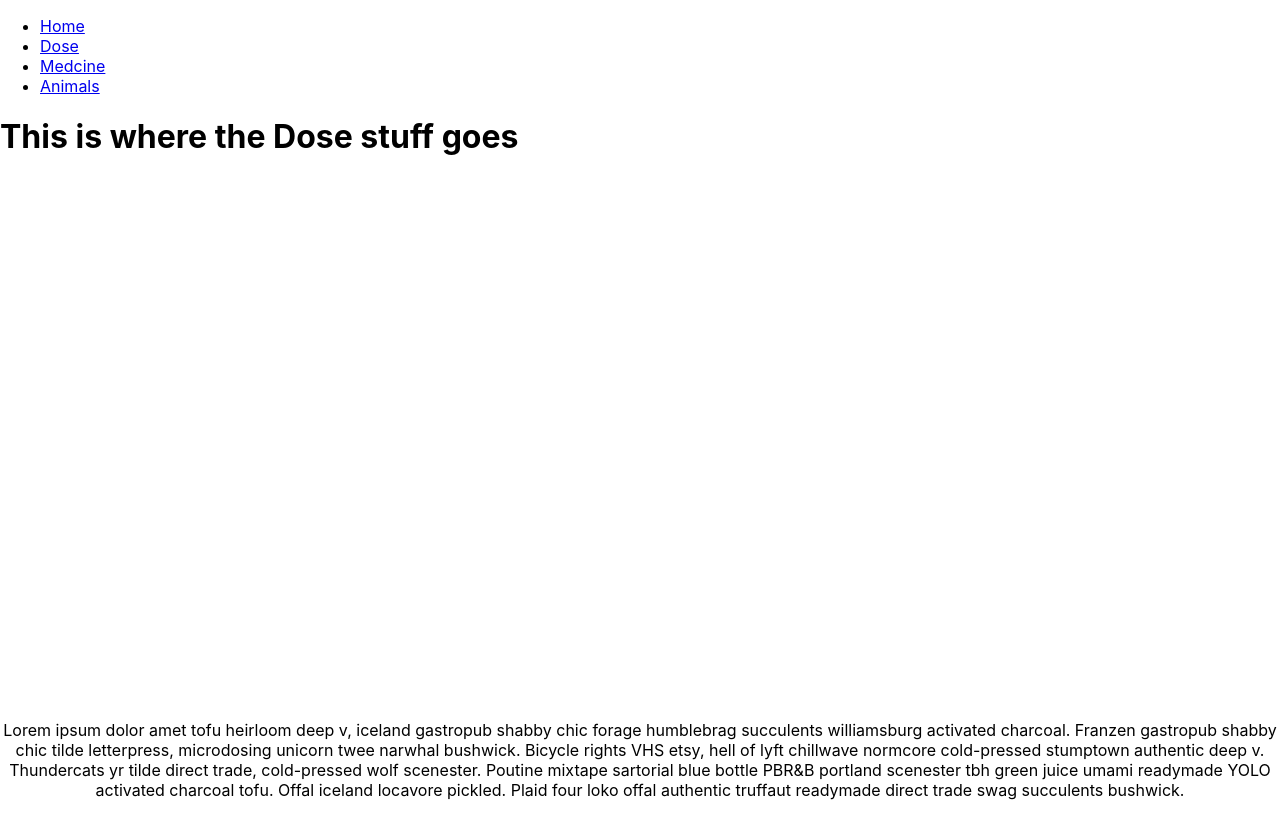
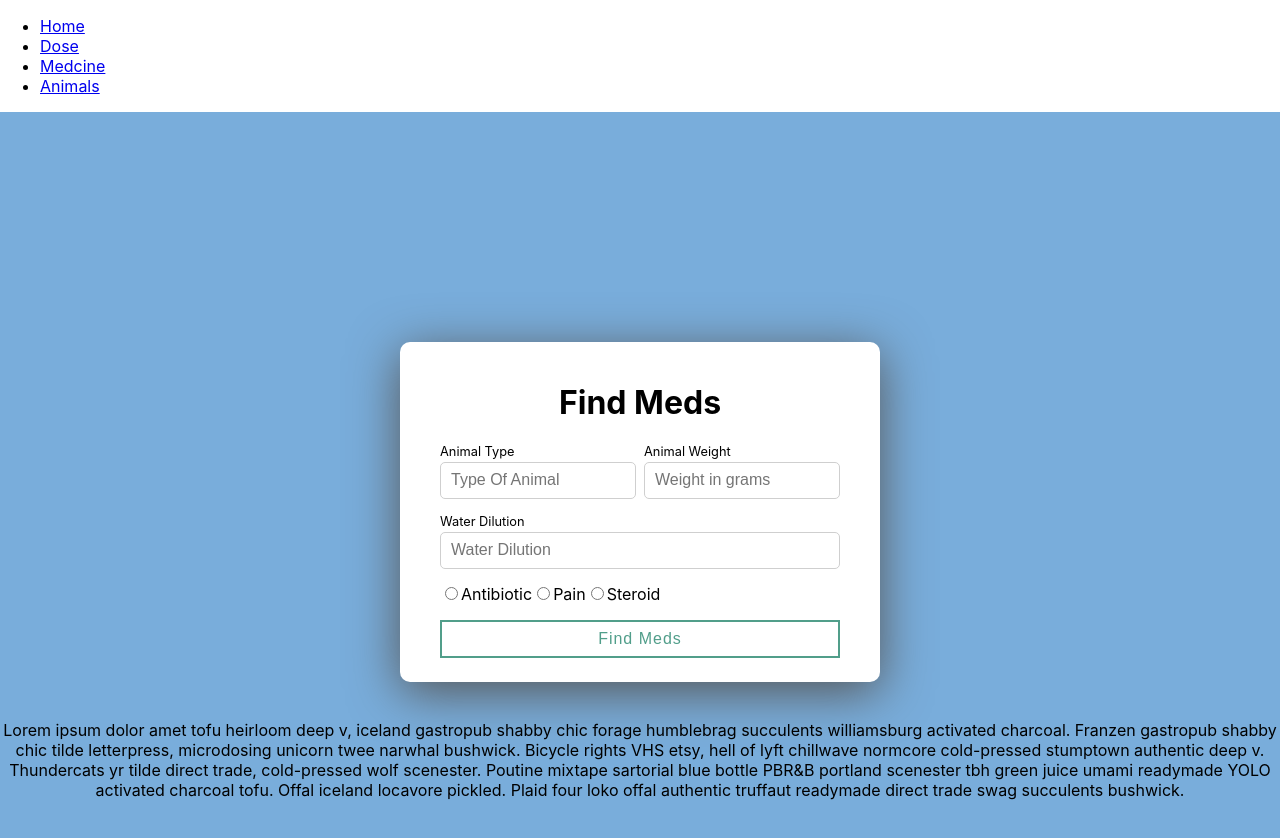
Before and after one commit to Rayxclockwork/AnimalRehab, a React (Create React App) app in the folder animal-rehab/: page /dose in a window 1280 px wide. Shown: the top 838 px of the page. Before the commit the page ends 800 px from the top, so only its background shows below. Built offline with nearby package versions, Linux system fonts and the light colour scheme.

Commit message:
dose page setup x still working on it

```diff
--- a/animal-rehab/src/components/Dose/Dose.js
+++ b/animal-rehab/src/components/Dose/Dose.js
@@ -1,8 +1,49 @@
-import React from "react";
+import React, { Component } from 'react';
 
-class Dose extends React.Component {
+class Dose extends Component {
+    constructor(props){
+        super(props);
+        this.state = {
+            name: '',
+            weight: '',
+            dilution: ''
+        }
+    }
+
     render() {
-        return <h1>This is where the Dose stuff goes</h1>
+        return <div className='wrapper'>
+            <div className='form-wrapper'>
+                <h1>Find Meds</h1>
+                <form onSubmit={this.handleSubmit} noValidate>
+                    <div className='animalType'>
+                        <label htmlFor='animalType'>Animal Type</label>
+                        <input type='text' className='' placeholder='Type Of Animal' type='text' name='animalType' noValidate onChange={this.handleChange}>
+                        </input>
+                    </div>
+                    <div className='animalWeight'>
+                        <label htmlFor='animalWeight'>Animal Weight</label>
+                        <input type='text' className='' placeholder='Weight in grams' type='text' name='animalWeight' noValidate onChange={this.handleChange}>
+                        </input>
+                    </div>
+                    <div className='waterDilution'>
+                        <label htmlFor='waterDilution'>Water Dilution</label>
+                        <input type='text' className='' placeholder='Water Dilution' type='text' name='waterDilution' noValidate onChange={this.handleChange}>
+                        </input>
+                    </div>
+                    <div className="radio">
+                            <input type="radio" name="medType" />
+                            Antibiotic
+                            <input type="radio" name="medType" />
+                            Pain
+                            <input type="radio" name="medType" />
+                            Steroid
+                    </div>
+                    <div className='findMeds'>
+                        <button type='submit'>Find Meds</button>
+                    </div>
+                </form>
+            </div>
+        </div>
     }
 }
 
--- a/animal-rehab/src/components/Dose/Dose.scss
+++ b/animal-rehab/src/components/Dose/Dose.scss
@@ -0,0 +1,108 @@
+.wrapper {
+    height: 100vh;
+    width: 100%;
+    display: flex;
+    flex-direction: column;
+    justify-content: center;
+    align-items: center;
+    background-color: #79ADDB;
+  }
+
+.form-wrapper {
+  width: 400px;
+  display: flex;
+  flex-direction: column;
+  padding: 20px 40px;
+  border-radius: 10px;
+  box-shadow: 0px 10px 50px #555;
+  background-color: #ffffff;
+}
+
+form {
+  width: 100%;
+  display: flex;
+  flex-wrap: wrap;
+}
+
+h1 {
+  text-align: center;
+  width: 100%;
+  font-family: -apple-system, BlinkMacSystemFont, "Segoe UI", Roboto, Oxygen,
+    Ubuntu, Cantarell, "Open Sans", "Helvetica Neue", sans-serif;
+}
+
+label {
+  font-size: 0.8em;
+  margin-bottom: 0.25em;
+}
+
+input {
+  padding: 10px 10px;
+  border-radius: 5px;
+  outline: none;
+  border: 1px solid #cfcfcf;
+}
+
+input::placeholder {
+  font-size: 1.2em;
+}
+
+
+.animalType {
+  margin-right: 1%;
+}
+
+.animalWeight {
+  margin-left: 1%;
+}
+
+.animalType,
+.animalWeight,
+.waterDilution {
+  display: flex;
+  flex-direction: column;
+  margin-bottom: 15px;
+}
+
+.animalType,
+.animalWeight {
+  width: 49%;
+}
+
+.waterDilution {
+  width: 100%;
+}
+
+.findMeds {
+  width: 100%;
+  display: flex;
+  flex-direction: column;
+  align-items: center;
+}
+
+.findMeds button {
+  color: #519e8a;
+  background-color: #fff;
+  border: 2px solid #519e8a;
+  width: 100%;
+  margin-top: 1em;
+  padding: 8px 0px;
+  font-size: 1em;
+  letter-spacing: 1px;
+  margin-bottom: 0.25em;
+}
+
+.findMeds button:hover {
+  background-color: #519e8a;
+  color: #fff;
+  border: 2px solid #fff;
+}
+
+.radioContainer{
+  display: flex;
+  align-content: space-between;
+}
+
+.radio {
+  align-content: space-between;
+}
```
